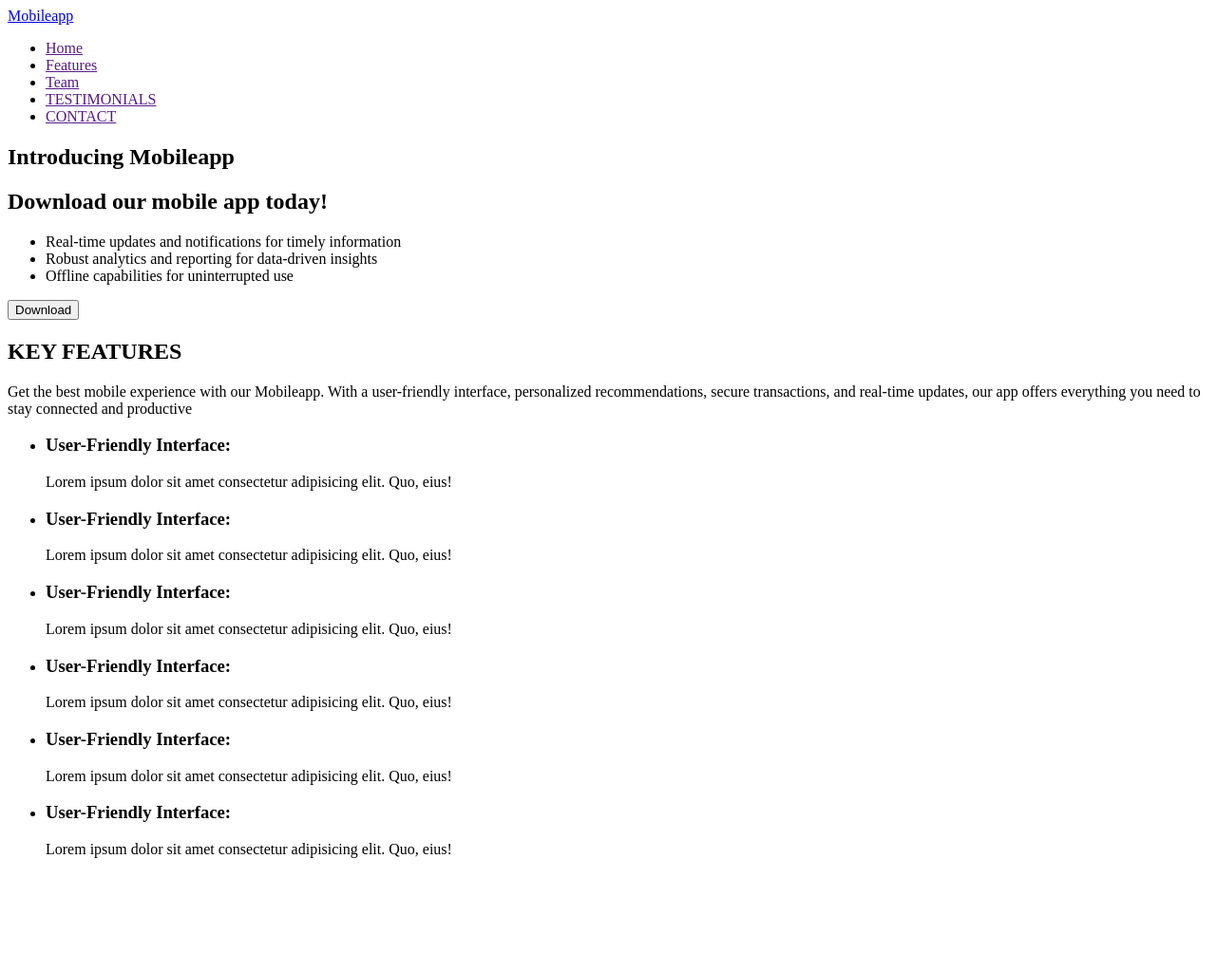
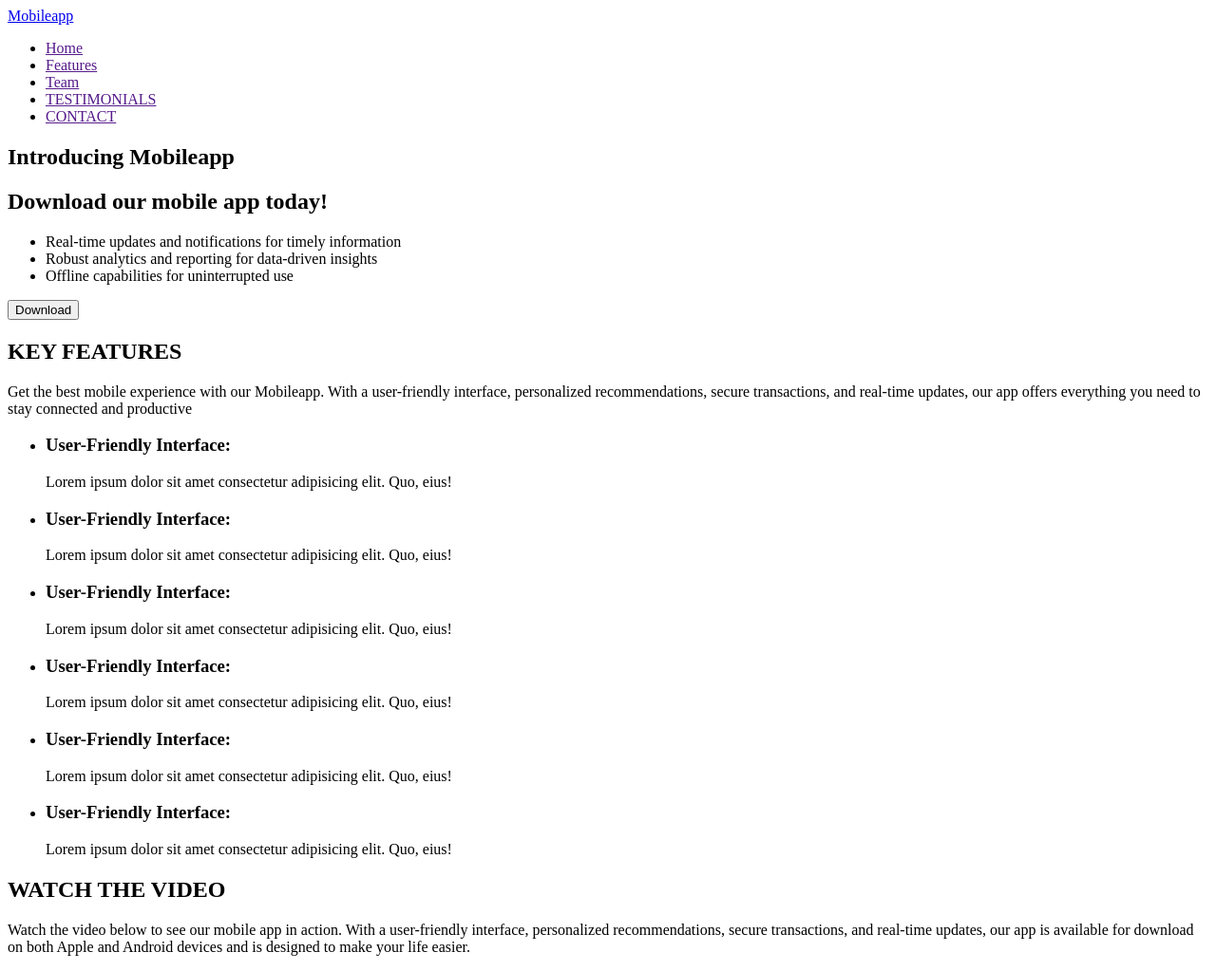
Before and after one commit to Christina-Mikheyeva/blanded-lesson, a plain HTML site: page index.html in a window 1280 px wide. Shown: the whole page at 95% size. Before the commit the page ends 920 px from the top, so only its background shows below. Drawn offline with Linux system fonts and the light colour scheme.

Commit message:
section2

```diff
--- a/index.html
+++ b/index.html
@@ -73,6 +73,15 @@
           </li>
         </ul>
       </section>
+      <section>
+        <h2>WATCH THE VIDEO</h2>
+        <p>
+          Watch the video below to see our mobile app in action. With a user-friendly interface,
+          personalized recommendations, secure transactions, and real-time updates, our app is
+          available for download on both Apple and Android devices and is designed to make your life
+          easier.
+        </p>
+      </section>
     </main>
     <footer></footer>
   </body>
```
